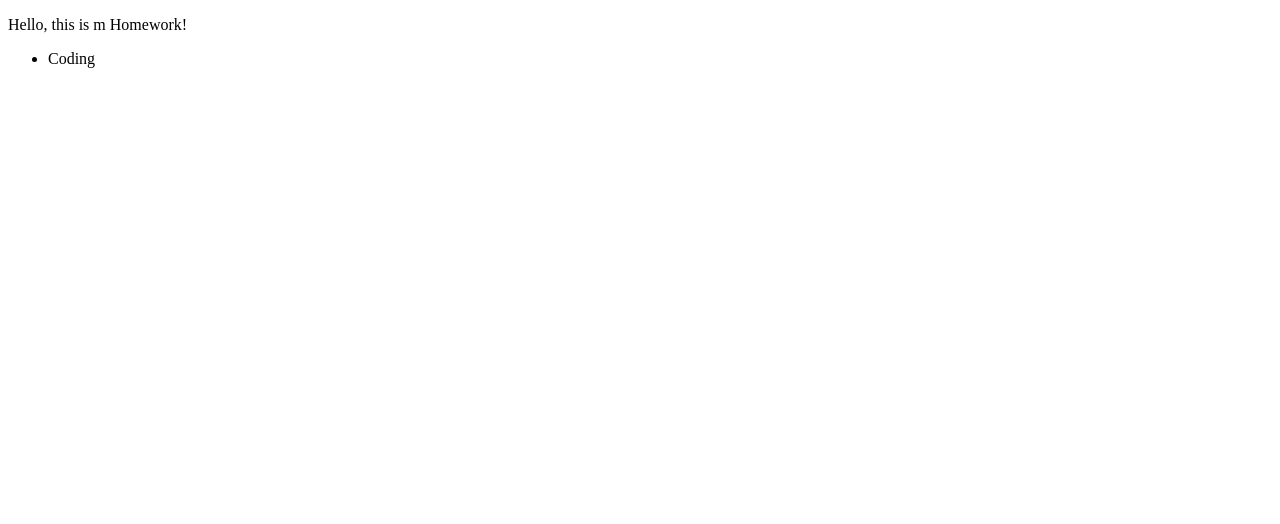
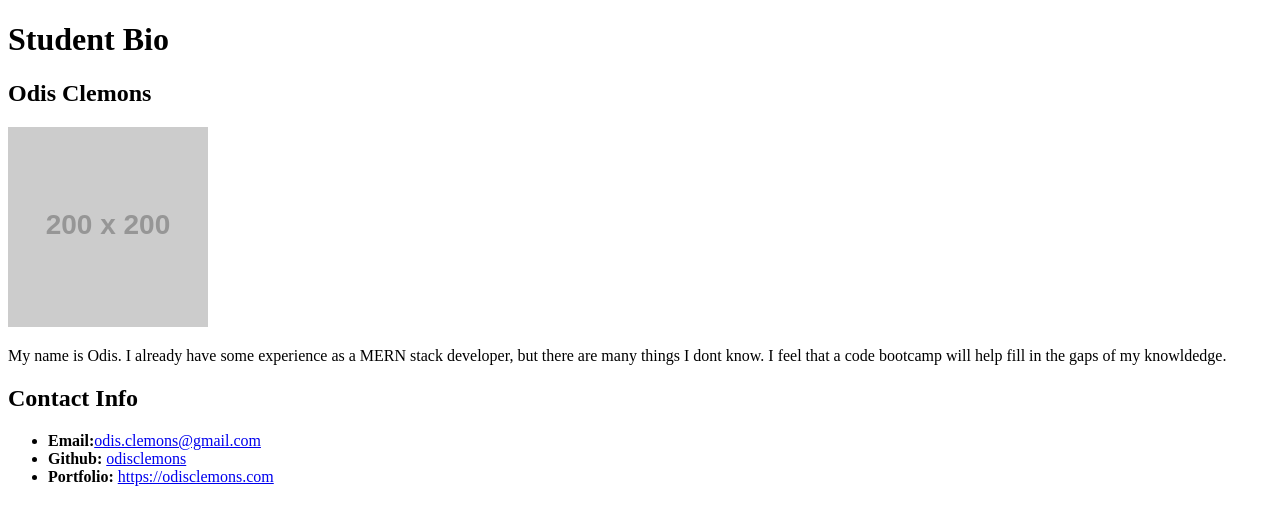
Before and after one commit to odisclemons/Code_refactor, a plain HTML site: page index.html in a window 1280 px wide. Drawn offline with Linux system fonts and the light colour scheme; placeholder pictures from the web are drawn by us.

Commit message:
added bio

```diff
--- a/index.html
+++ b/index.html
@@ -1,15 +1,35 @@
 <!DOCTYPE html>
-<html lang="en">
+<html lang="en-US">
   <head>
     <meta charset="UTF-8" />
-    <meta http-equiv="X-UA-Compatible" content="IE=edge" />
-    <meta name="viewport" content="width=device-width, initial-scale=1.0" />
-    <title>Document</title>
+    <title>Student Bio</title>
   </head>
+
   <body>
-    <p>Hello, this is m Homework!</p>
-    <ul>
-      <li>Coding</li>
-    </ul>
+    <header>
+      <h1>Student Bio</h1>
+    </header>
+
+    <section>
+      <h2>Odis Clemons</h2>
+      <img src="https://via.placeholder.com/200" />
+
+      <p>
+        My name is Odis. I already have some experience as a MERN stack
+        developer, but there are many things I dont know. I feel that a code
+        bootcamp will help fill in the gaps of my knowldedge.
+      </p>
+    </section>
+
+    <section>
+      <h2>Contact Info</h2>
+      <ul>
+        <li><strong>Email:</strong><a href="#">odis.clemons@gmail.com</a></li>
+        <li><strong>Github:</strong> <a href="#">odisclemons</a></li>
+        <li>
+          <strong>Portfolio:</strong> <a href="#">https://odisclemons.com</a>
+        </li>
+      </ul>
+    </section>
   </body>
 </html>
```
Also changed, not shown: 1 other file.
